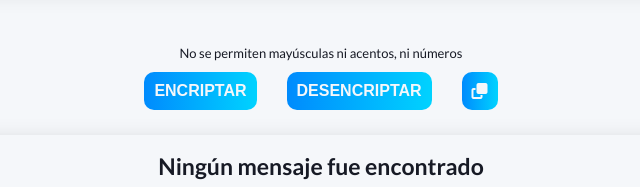
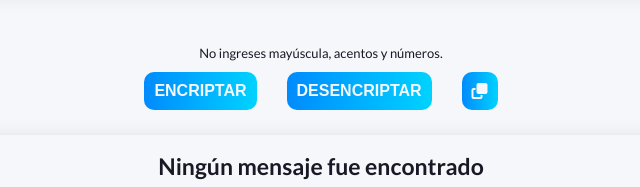
Before and after one commit to WualterS00/Encriptador, a plain HTML site: page index.html in a window 1280 px wide. Shown: the part 609-796 px from the top of the page, 319-959 px from the left. Drawn offline with Linux system fonts and the light colour scheme.

Commit message:
Update index.html

```diff
--- a/index.html
+++ b/index.html
@@ -60,7 +60,7 @@
             ></textarea>
           </div>
           <p class="text-limit">
-            No se permiten mayúsculas ni acentos, ni números
+            No ingreses mayúscula, acentos y números.
           </p>
 
           <div class="buttons">
```
